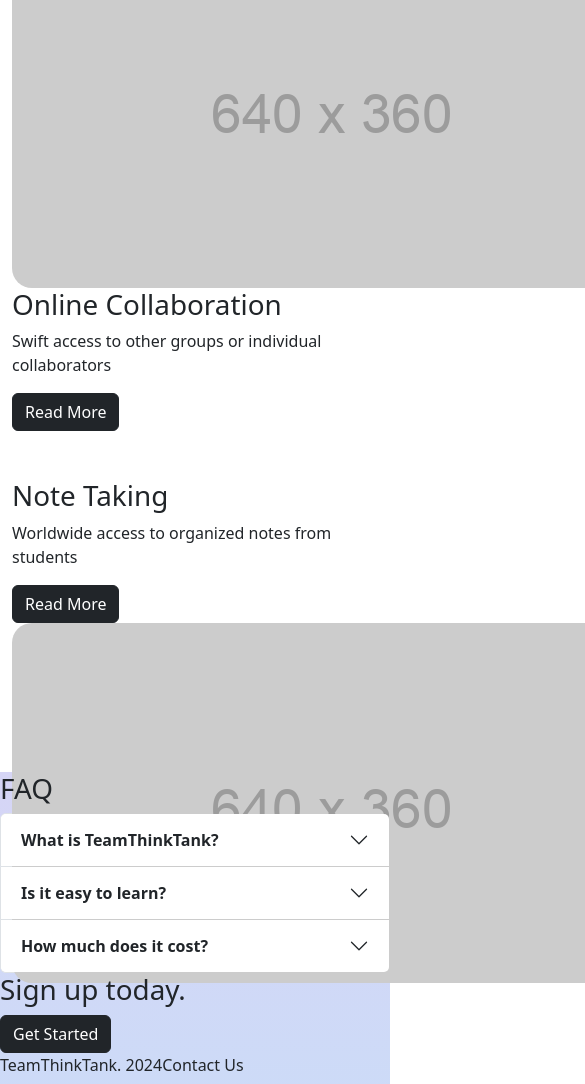
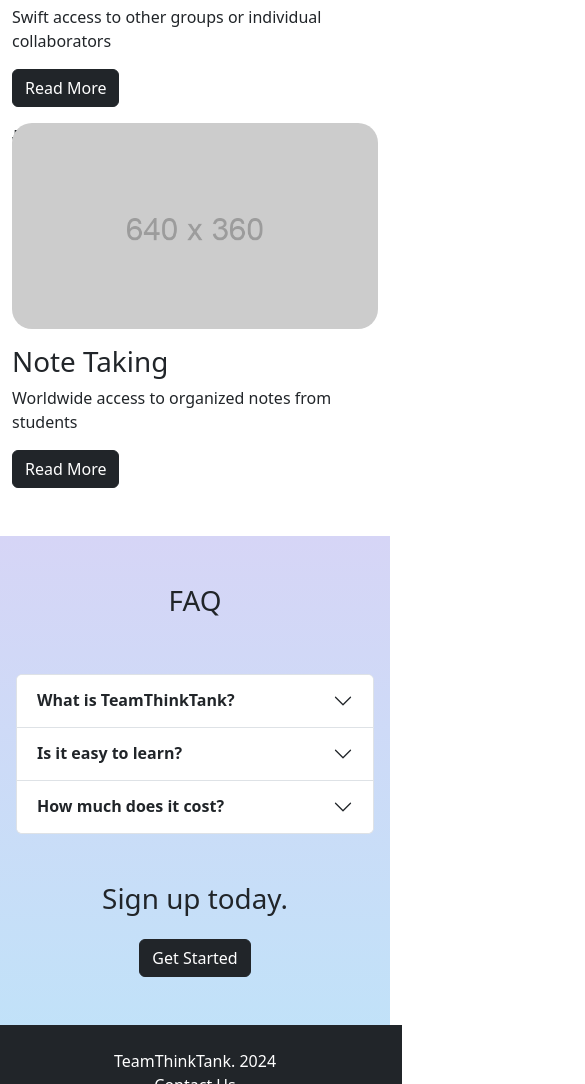
Before and after one commit to dcruz-nc/Team-Think-Tank, a plain HTML site: page index.html in a window 390 px wide. Shown: the part 916-2000 px from the top of the page, 585 px wide, since content can reach past the window. Drawn offline with nearby package versions, Linux system fonts and the light colour scheme.

Commit message:
Finalized mobile homepage

```diff
--- a/assets/css/dashboard.css
+++ b/assets/css/dashboard.css
@@ -3,20 +3,25 @@
 
 /*Small devices*/
 @media (min-width: 576px) {
+
 }
 
 /*Medium devices*/
 @media (min-width: 768px) {
+
 }
 
 /*Large Devices*/
 @media (min-width: 992px) {
+
 }
 
 /*X-large devices*/
 @media (min-width: 1200px) {
+
 }
 
 /*XX-large devices*/
 @media (min-width: 1400px) {
+
 }
--- a/assets/css/style.css
+++ b/assets/css/style.css
@@ -1,11 +1,16 @@
 /*X-small devices*/
 header {
-    height: 100vh;
+    max-height: 100vh;
     background: linear-gradient(to top, #d6d5f6, #bde4f9);
 }
 
     header img {
         border-radius: 20px;
+    }
+
+    header h1 {
+        font-size: 45px;
+
     }
 
 
@@ -14,7 +19,7 @@ header {
 }
 
 section {
-    height: 100vh;
+    max-height: 100vh;
 }
 
 .features img {
@@ -23,6 +28,10 @@ section {
 
 .faq {
     background: linear-gradient(to top, #bde4f9, #d6d5f6);
+}
+
+.hidden, .hidden h1, .hidden p, .hidden button, .hidden img {
+    height: 0;
 }
 
 /*Small devices*/
--- a/index.html
+++ b/index.html
@@ -6,8 +6,8 @@
     <link href="./assets/css/style.css" rel="stylesheet" />
 </head>
 <body>
-    <header class="d-flex align-items-center">
-        <div id="headerContainer">
+    <header class="d-flex align-items-center pb-5">
+        <div class="container" id="headerContainer">
             <div>
                 <h1 class="text-center text-white pb-5"><strong>TeamThinkTank.</strong></h1>
             </div>
@@ -28,33 +28,43 @@
     </header>
     <main>
         <section class="features">
-            <div class="container">
-                <div class="row pb-5">
-                    <div class="col">
-                        <img src="./assets/images/placeholder.png" />
+            <div class="container pt-5 pb-5">
+                <div class="row">
+                    <div class="col-xs-12 text-center pb-3">
+                        <img class="img-fluid" src="./assets/images/placeholder.png" />
                     </div>
                     <div class="col">
                         <h1>Online Collaboration</h1>
                         <p>Swift access to other groups or individual collaborators</p>
+                        <button class="btn btn-dark mb-3">Read More</button>
+                    </div>
+                </div>
+                <div class="row hidden">
+                    <div class="col hidden">
+                        <h1>Note Taking</h1>
+                        <p>Worldwide access to organized notes from students</p>
                         <button class="btn btn-dark">Read More</button>
+                    </div>
+                    <div class="col hidden">
+                        <img src="./assets/images/placeholder.png" />
                     </div>
                 </div>
                 <div class="row">
+                    <div class="col-xs-12 text-center pb-3">
+                        <img class="img-fluid" src="./assets/images/placeholder.png" />
+                    </div>
                     <div class="col">
                         <h1>Note Taking</h1>
                         <p>Worldwide access to organized notes from students</p>
                         <button class="btn btn-dark">Read More</button>
                     </div>
-                    <div class="col">
-                        <img src="./assets/images/placeholder.png" />
-                    </div>
                 </div>
             </div>
         </section>
 
-        <section class="faq">
-            <h1>FAQ</h1>
-            <div class="accordion" id="accordionFAQ">
+        <section class="faq text-center">
+            <h1 class="pt-5 pb-5">FAQ</h1>
+            <div class="accordion mx-3 pb-5" id="accordionFAQ">
                 <div class="accordion-item">
                     <h2 class="accordion-header">
                         <button class="accordion-button collapsed" type="button" data-bs-toggle="collapse" data-bs-target="#collapseOne" aria-expanded="true" aria-controls="collapseOne">
@@ -92,9 +102,12 @@
                     </div>
                 </div>
             </div>
-            <h1>Sign up today.</h1>
-            <button class="btn btn-dark">Get Started</button>
-            <footer><span>TeamThinkTank. 2024</span><span>Contact Us</span></footer>
+            <h1 class="pb-3">Sign up today.</h1>
+            <button class="btn btn-dark mb-5">Get Started</button>
+            <footer class="bg-dark text-white p-4 row">
+                <span class="col-xs-12">TeamThinkTank. 2024</span>
+                <span>Contact Us</span>
+            </footer>
         </section>
     </main>
     <script src="https://cdn.jsdelivr.net/npm/bootstrap@5.3.3/dist/js/bootstrap.bundle.min.js" integrity="sha384-YvpcrYf0tY3lHB60NNkmXc5s9fDVZLESaAA55NDzOxhy9GkcIdslK1eN7N6jIeHz" crossorigin="anonymous"></script>
```
